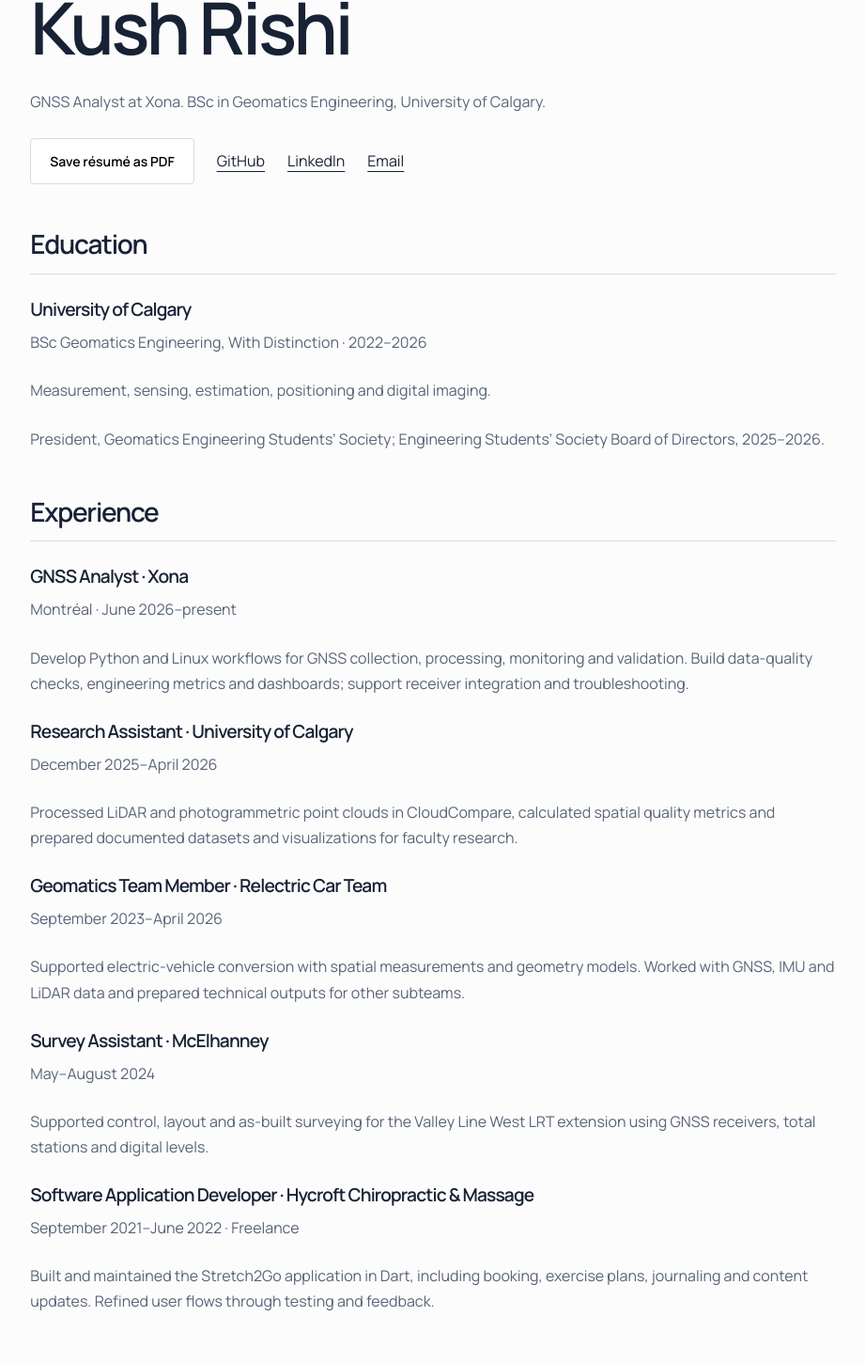
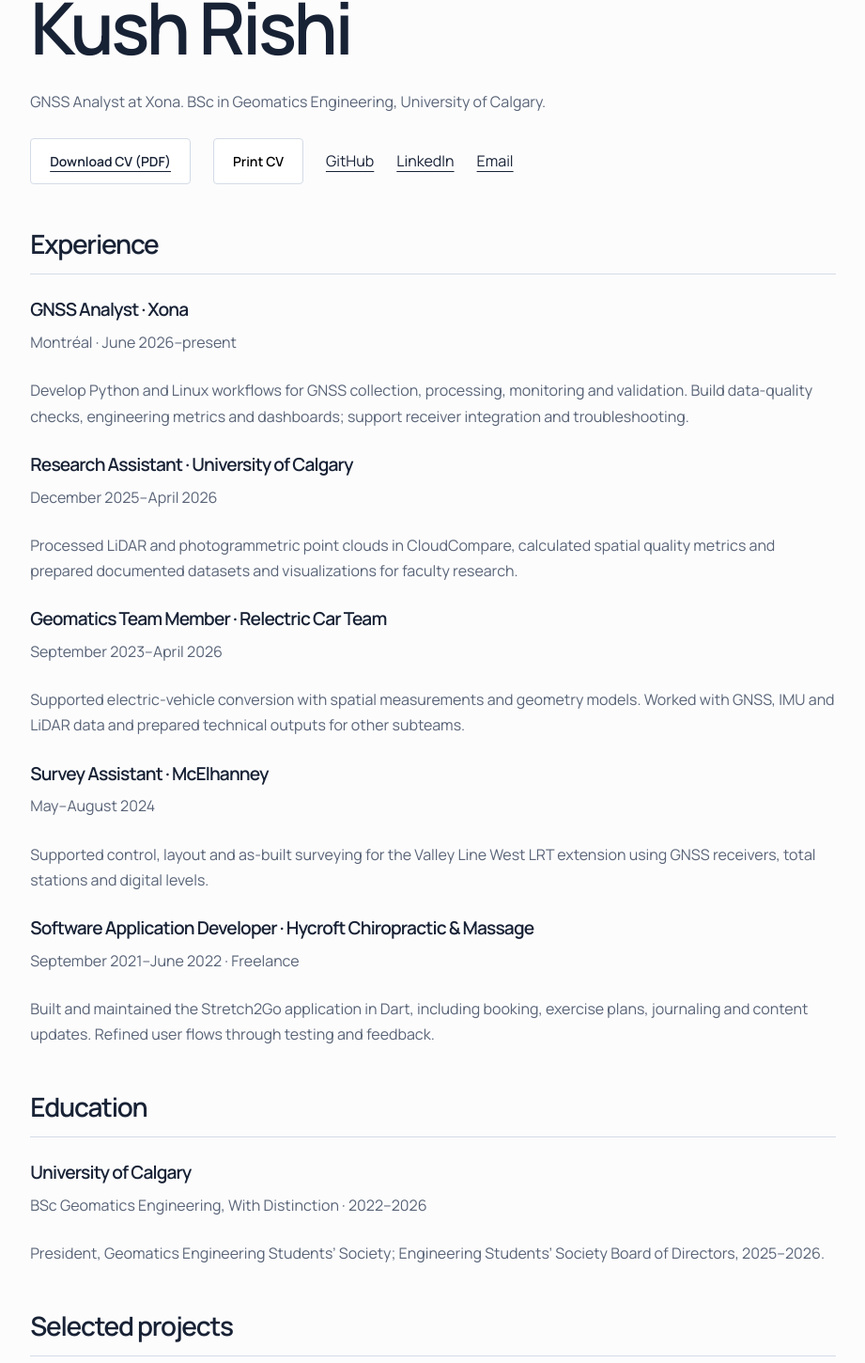
Before and after one commit to Kushrishi/kushrishi.com, a Next.js app: page /cv in a window 1280 px wide. Shown: the part 154-1604 px from the top of the page at 94% size, without its empty margins (179-1100 px from the left). Built offline with nearby package versions, Linux system fonts and the light colour scheme.

Commit message:
Prepare CV download with current experience first and portable links

```diff
--- a/app/cv/page.tsx
+++ b/app/cv/page.tsx
@@ -29,21 +29,14 @@ export default function CVPage() {
       </header>
       <h1>Kush Rishi</h1>
       <p>GNSS Analyst at Xona. BSc in Geomatics Engineering, University of Calgary.</p>
-      <p className="print-contact">Montréal · kushrishi04@gmail.com · kushrishi.com · github.com/Kushrishi</p>
+      <p className="print-contact">Montréal · <a href="mailto:kushrishi04@gmail.com">kushrishi04@gmail.com</a> · <a href="https://kushrishi.com">kushrishi.com</a> · <a href="https://github.com/Kushrishi">github.com/Kushrishi</a></p>
       <div className="cv-links web-only">
+        <a className="button" href="/Kush-Rishi-CV.pdf" download>Download CV (PDF)</a>
         <PrintCV />
         <a href="https://github.com/Kushrishi" target="_blank" rel="noreferrer">GitHub</a>
         <a href="https://www.linkedin.com/in/kushrishi/" target="_blank" rel="noreferrer">LinkedIn</a>
         <a href="mailto:kushrishi04@gmail.com">Email</a>
       </div>
-
-      <section>
-        <h2>Education</h2>
-        <h3>University of Calgary</h3>
-        <p>BSc Geomatics Engineering, With Distinction · 2022–2026</p>
-        <p>Measurement, sensing, estimation, positioning and digital imaging.</p>
-        <p>President, Geomatics Engineering Students’ Society; Engineering Students’ Society Board of Directors, 2025–2026.</p>
-      </section>
 
       <section>
         <h2>Experience</h2>
@@ -74,11 +67,18 @@ export default function CVPage() {
         </article>
       </section>
 
+      <section>
+        <h2>Education</h2>
+        <h3>University of Calgary</h3>
+        <p>BSc Geomatics Engineering, With Distinction · 2022–2026</p>
+        <p>President, Geomatics Engineering Students’ Society; Engineering Students’ Society Board of Directors, 2025–2026.</p>
+      </section>
+
       <section className="print-research">
         <p className="print-only cv-continuation">Kush Rishi · kushrishi.com · Projects and skills</p>
         <h2>Selected projects</h2>
         <article>
-          <h3><Link href="/research/model-regression-forensics" prefetch={false}>Model Regression Forensics</Link></h3>
+          <h3><a href="https://kushrishi.com/research/model-regression-forensics">Model Regression Forensics</a></h3>
           <p>Built a prediction importer, release-policy checks and local reports. In two constructed Banking77 benchmarks, model-based diagnostics added no consistent top-1 benefit over simple baselines. A separate example demonstrates ambiguous repairs; general causal identification is not established.</p>
         </article>
         <article>
@@ -87,7 +87,7 @@ export default function CVPage() {
           <p><a href="https://kushrishi.github.io/autonomy-simulation-lab/">Interactive demo</a></p>
         </article>
         <article>
-          <h3><Link href="/research/truemargin" prefetch={false}>TrueMargin</Link></h3>
+          <h3><a href="https://kushrishi.com/research/truemargin">TrueMargin</a></h3>
           <p>Evaluated registration variability against known spatial error in 30 controlled cases across 10 anatomies, followed by separate calibration and evaluation cohorts. Median anatomy-level rank correlation was 0.6841; six case-level associations were negative. Bounds were conservative, and no advantage over inverse-consistency error was established. Independent external validation was not completed.</p>
         </article>
       </section>
--- a/components/PrintCV.tsx
+++ b/components/PrintCV.tsx
@@ -2,7 +2,7 @@
 export function PrintCV() {
   return (
     <button className="button print-control" onClick={() => window.print()}>
-      Save résumé as PDF
+      Print CV
     </button>
   );
 }
```
Also changed, not shown: 2 other files (tests, documents, lock files or other folders).
